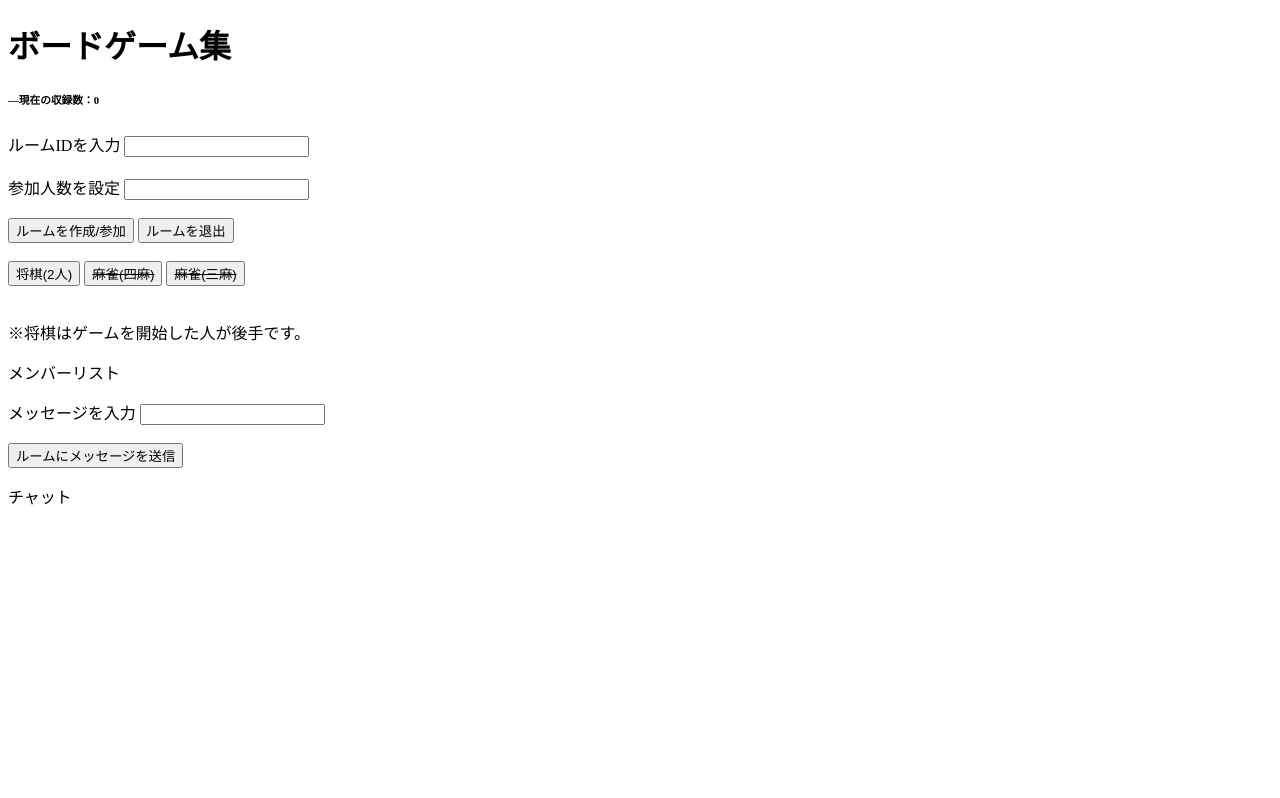
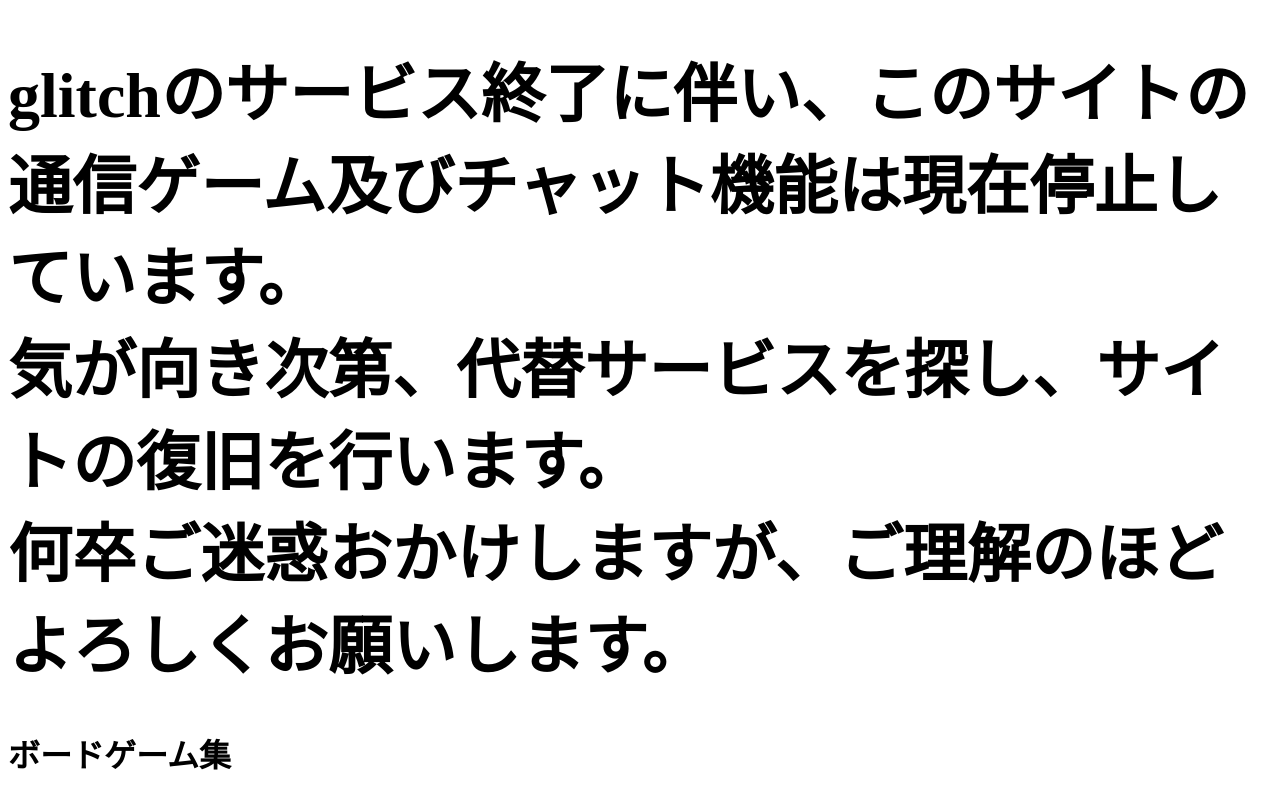
Before and after one commit to Imkn1013/Imkn1013.github.io, a plain HTML site: page index.html in a window 1280 px wide. Shown: the top 798 px of the page. Drawn offline with nearby package versions, Linux system fonts and the light colour scheme; no server answers.

Commit message:
Update index.html

```diff
--- a/index.html
+++ b/index.html
@@ -12,6 +12,7 @@ https://opensource.org/licenses/mit-license.php
   <script src="https://cdn.socket.io/4.5.0/socket.io.min.js"></script>
 </head>
 <body>
+  <h1 style="font-size: 4em;" color="red">glitchのサービス終了に伴い、このサイトの通信ゲーム及びチャット機能は現在停止しています。<br>気が向き次第、代替サービスを探し、サイトの復旧を行います。<br>何卒ご迷惑おかけしますが、ご理解のほどよろしくお願いします。</h1>
 <div id="menu">
   <div id="others">
    <h1>ボードゲーム集</h1>
```
